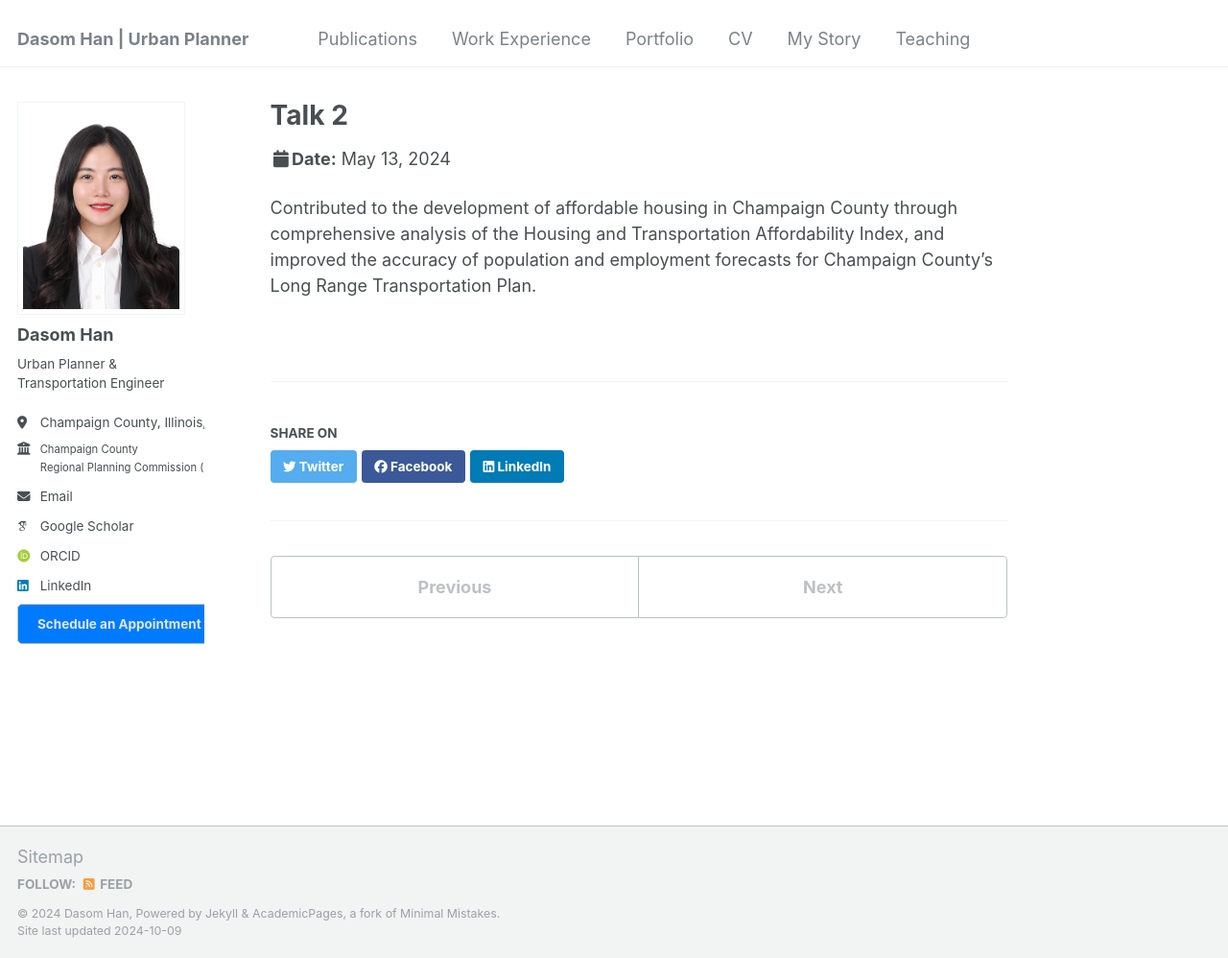
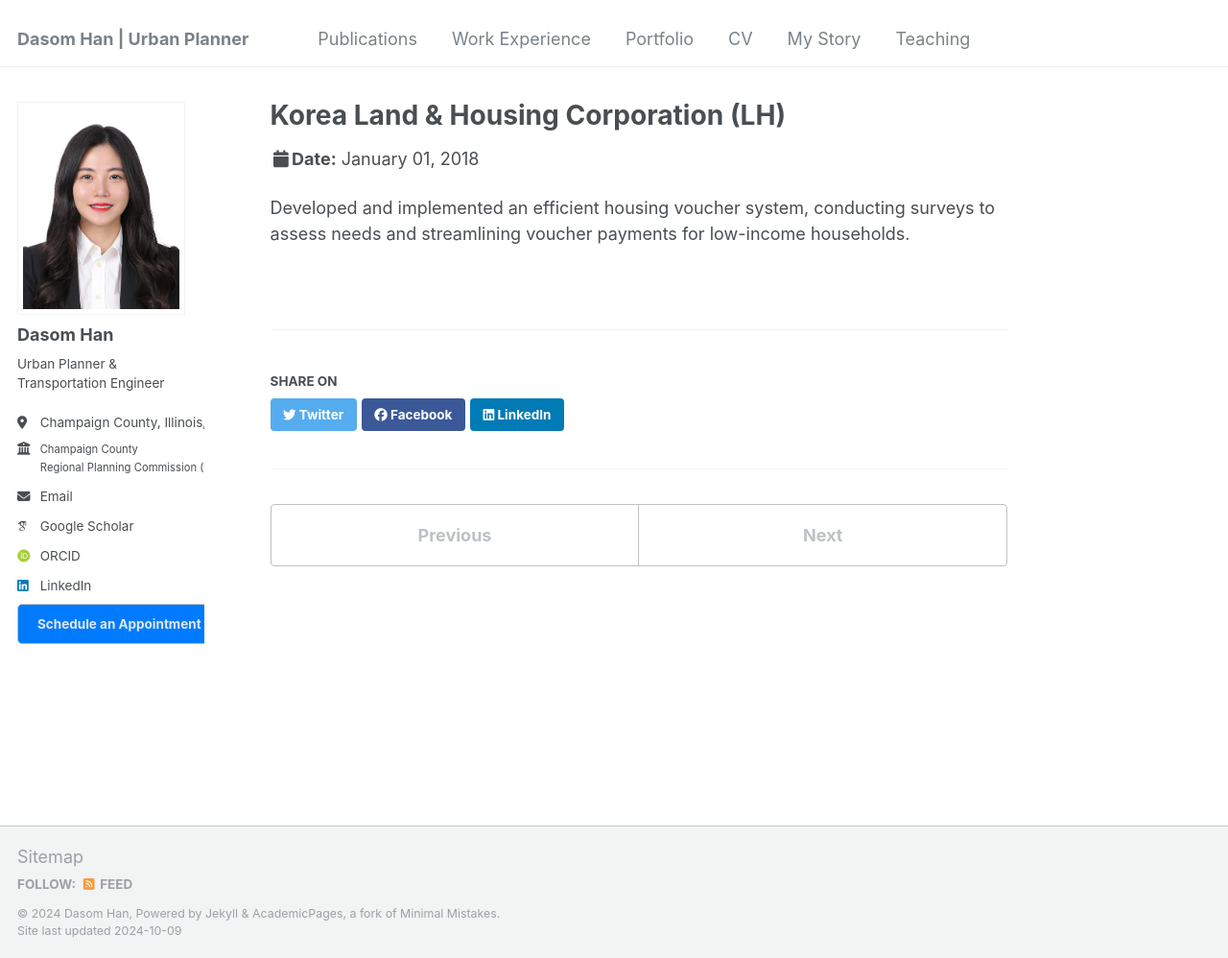
Before and after one commit to dasomh/dasomh.github.io, a Jekyll site: the page built from _talks/2014-02-01-talk-2.md, in a window 1280 px wide and 998 px high. Shown: the whole window at 96% size. Built offline with Jekyll 4.4.1, drawn with Linux system fonts in a browser that asks for light colours; some web fonts are replaced.

Commit message:
Update 2014-02-01-talk-2.md

```diff
--- a/_talks/2014-02-01-talk-2.md
+++ b/_talks/2014-02-01-talk-2.md
@@ -1,10 +1,11 @@
 ---
+title: "Korea Land & Housing Corporation (LH)"
 collection: talks
-type: "Plannnig Intern"
+type: "Assistant Manager"
 permalink: /talks/2014-02-01-talk-2
-venue: ""
-date: 2024-05-13
-location: "Champaign County, IL, United States"
+venue: "Housing Welfare Voucher Business Support"
+date: 2018-01-01
+location: "Dongdaemun District, Seoul, South Korea"
 ---
 
-Contributed to the development of affordable housing in Champaign County through comprehensive analysis of the Housing and Transportation Affordability Index, and improved the accuracy of population and employment forecasts for Champaign County's Long Range Transportation Plan.
+Developed and implemented an efficient housing voucher system, conducting surveys to assess needs and streamlining voucher payments for low-income households.
```
